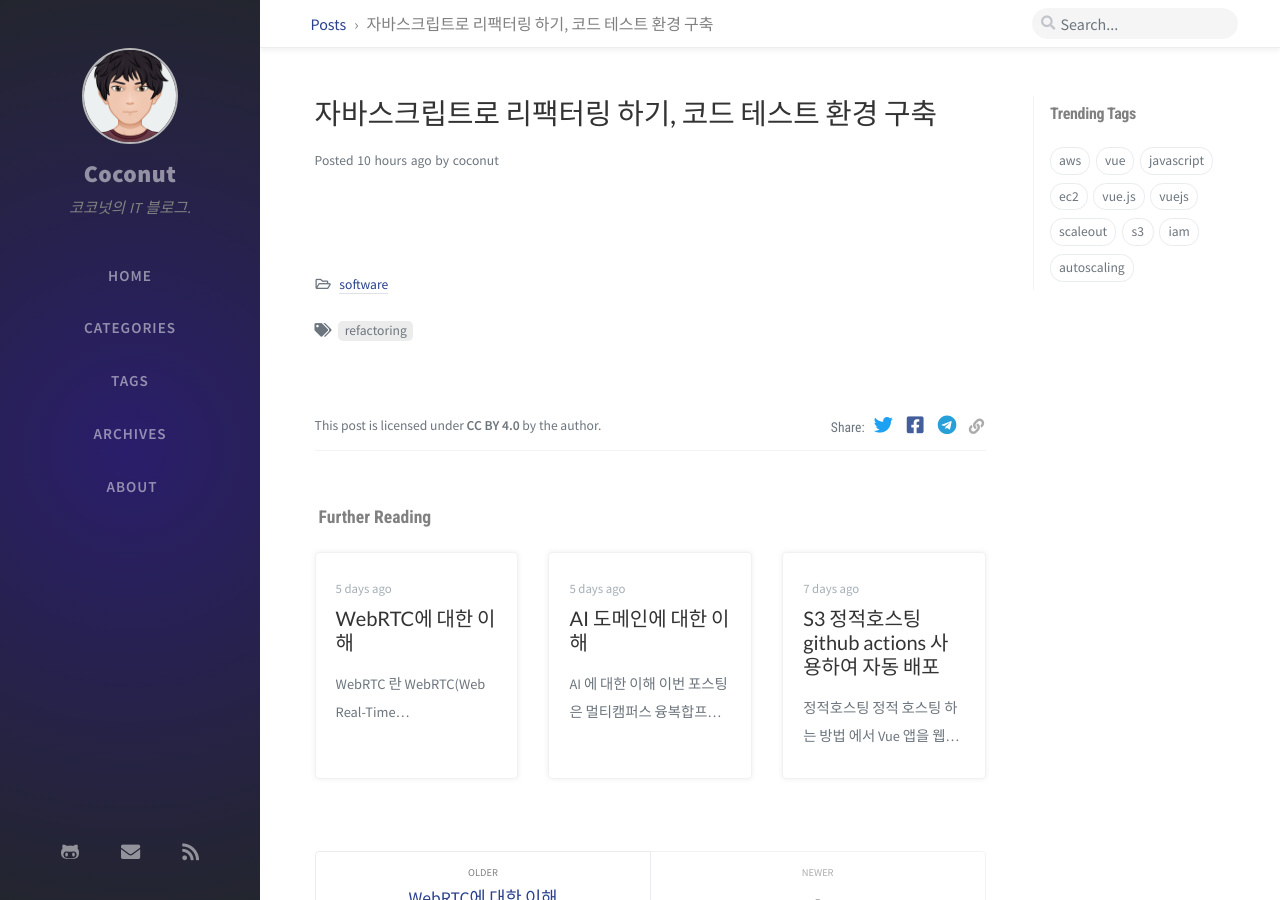
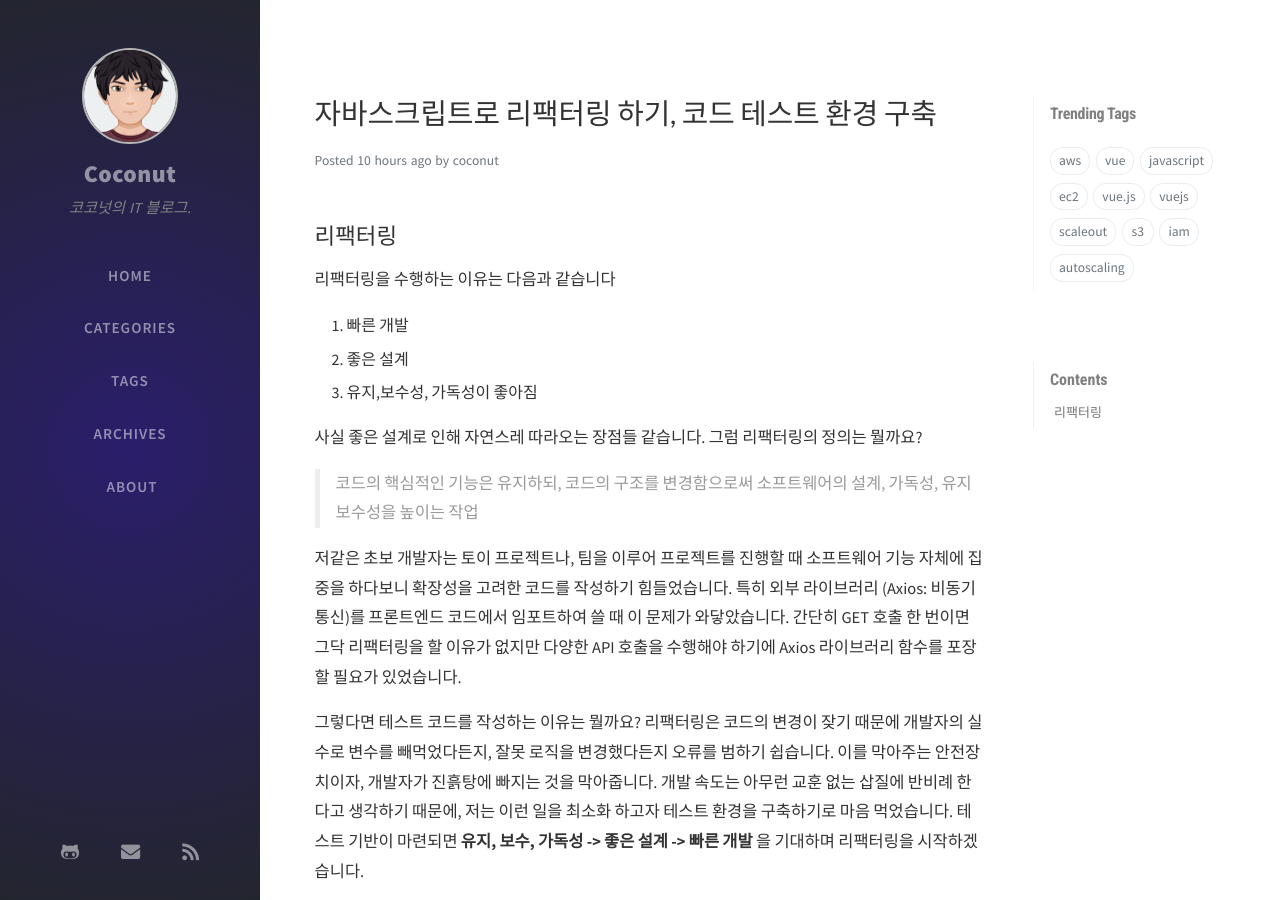
Before and after one commit to coconutstd/coconutstd.github.io, a Jekyll site: the page built from _posts/2020-11-25-자바스크립트-리팩터링1.md, in a window 1280 px wide and 900 px high. Built offline with Jekyll 4.4.1, drawn with Linux system fonts in a browser that asks for light colours; nearby versions of some CDN libraries; comment, search, counter and statistics services are not loaded.

Commit message:
No.21 포스팅(주제:리팩터링)- 리팩터링을 수행하는 이유

```diff
--- a/_posts/2020-11-25-자바스크립트-리팩터링1.md
+++ b/_posts/2020-11-25-자바스크립트-리팩터링1.md
@@ -7,3 +7,19 @@
 categories: [software]
 tags: [refactoring]
 ---
+
+## 리팩터링
+
+리팩터링을 수행하는 이유는 다음과 같습니다
+
+1. 빠른 개발
+2. 좋은 설계
+3. 유지,보수성, 가독성이 좋아짐
+
+사실 좋은 설계로 인해 자연스레 따라오는 장점들 같습니다. 그럼 리팩터링의 정의는 뭘까요?
+
+> 코드의 핵심적인 기능은 유지하되, 코드의 구조를 변경함으로써 소프트웨어의 설계, 가독성, 유지 보수성을 높이는 작업
+
+저같은 초보 개발자는 토이 프로젝트나, 팀을 이루어 프로젝트를 진행할 때 소프트웨어 기능 자체에 집중을 하다보니 확장성을 고려한 코드를 작성하기 힘들었습니다. 특히 외부 라이브러리 (Axios: 비동기 통신)를 프론트엔드 코드에서 임포트하여 쓸 때 이 문제가 와닿았습니다. 간단히 GET 호출 한 번이면 그닥 리팩터링을 할 이유가 없지만 다양한 API 호출을 수행해야 하기에 Axios 라이브러리 함수를 포장할 필요가 있었습니다.
+
+그렇다면 테스트 코드를 작성하는 이유는 뭘까요? 리팩터링은 코드의 변경이 잦기 때문에 개발자의 실수로 변수를 빼먹었다든지, 잘못 로직을 변경했다든지 오류를 범하기 쉽습니다. 이를 막아주는 안전장치이자, 개발자가 진흙탕에 빠지는 것을 막아줍니다. 개발 속도는 아무런 교훈 없는 삽질에 반비례 한다고 생각하기 때문에, 저는 이런 일을 최소화 하고자 테스트 환경을 구축하기로 마음 먹었습니다. 테스트 기반이 마련되면 **유지, 보수, 가독성 -> 좋은 설계 -> 빠른 개발** 을 기대하며 리팩터링을 시작하겠습니다.
```
